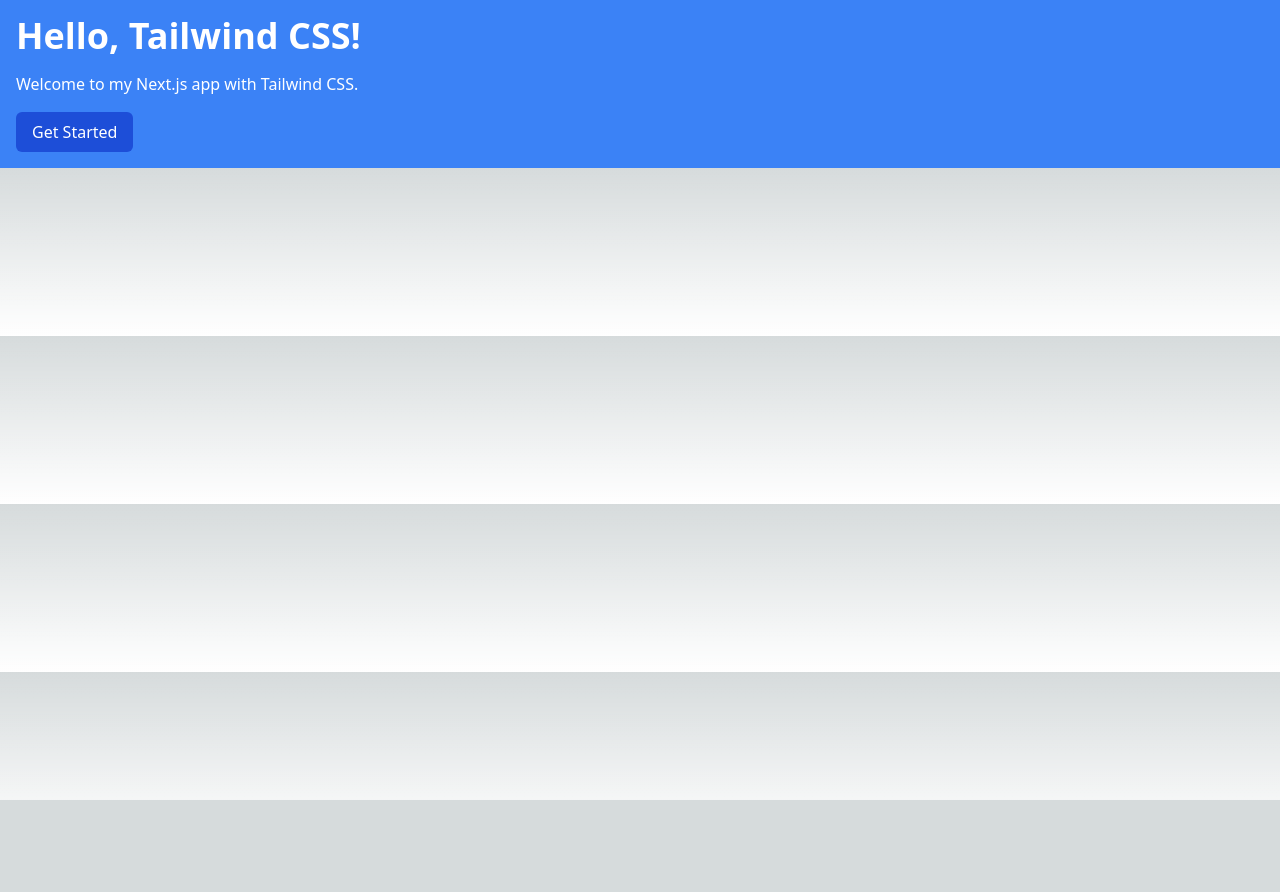
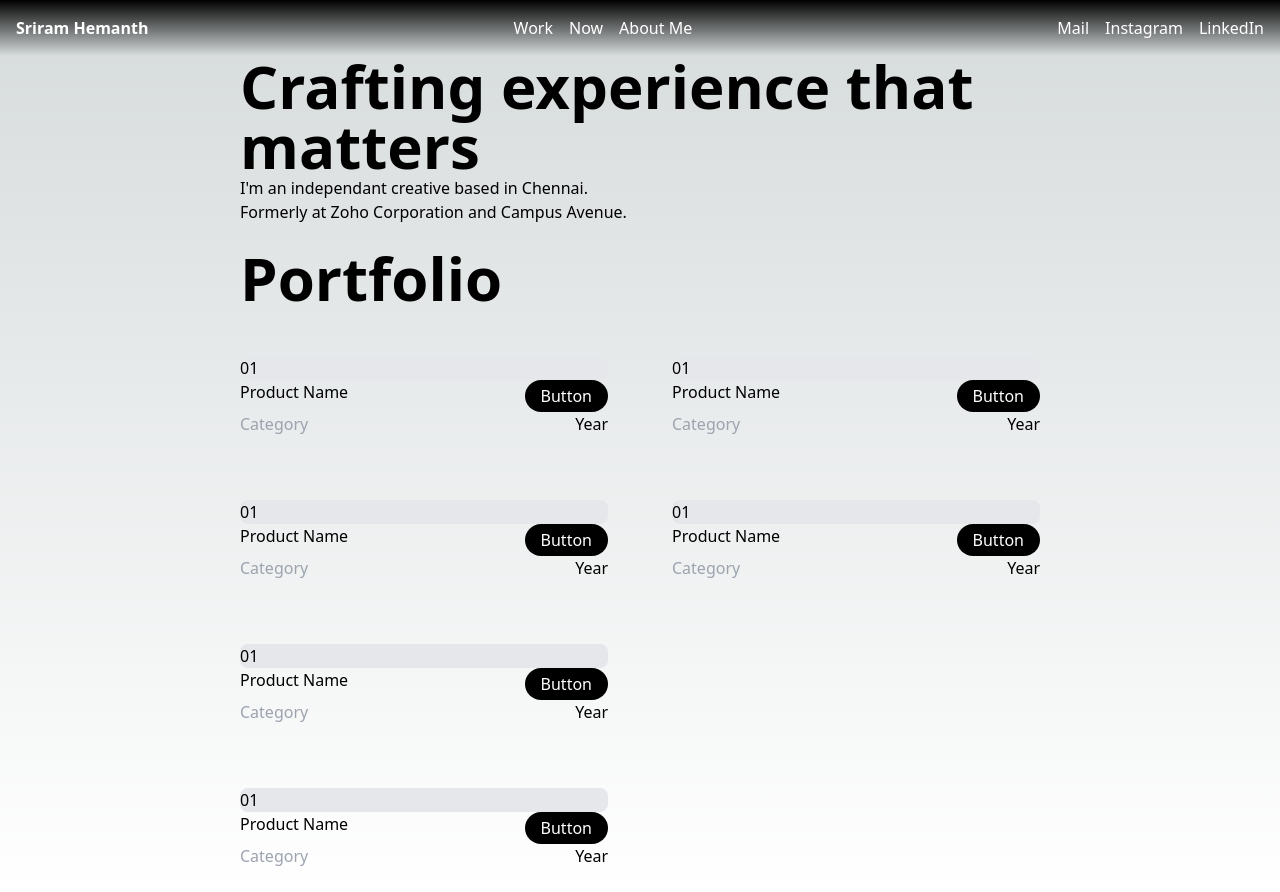
Before and after one commit to sriramph98/portfolio, a Next.js app: page / in a window 1280 px wide. Before the commit the page ends 800 px from the top, so only its background shows below. Built offline with nearby package versions, Linux system fonts and the light colour scheme.

Commit message:
bug fixes

```diff
--- /dev/null
+++ b/src/components/footer.tsx
@@ -0,0 +1,23 @@
+import { Inter } from 'next/font/google'
+import React from 'react'
+
+
+const inter = Inter({ subsets: ['latin'] })
+
+export default function Footer() {
+  return (
+
+    <React.Fragment >
+
+<div  class="flex footer">
+<p class="w-full">Designed and developed by Sriram P H</p>
+<p class="w-full text-right">2023 © All rights reserved</p>
+
+</div>
+
+    </React.Fragment>
+
+
+
+  )
+}
--- /dev/null
+++ b/src/components/navbar.tsx
@@ -0,0 +1,47 @@
+import { Inter } from 'next/font/google'
+import React from 'react'
+import Link from 'next/link'
+
+const inter = Inter({ subsets: ['latin'] })
+
+export default function NavBar() {
+  return (
+
+    <React.Fragment>
+
+<nav class="flex items-center justify-between bg-gradient-to-t from-transparent to-black p-4 sticky top-0">
+  <div class="text-white font-bold">
+    <a href="#">Sriram Hemanth</a>
+  </div>
+
+  <div class="flex space-x-4">
+    <Link href="/" class="text-white hover:text-gray-300">Work</Link>
+    <Link href="/now" class="text-white hover:text-gray-300">Now</Link>
+    <Link href="/aboutMe" class="text-white hover:text-gray-300">About Me</Link>
+
+  </div>
+
+
+  <div class="flex space-x-4">
+    <a href="mailto:sriramph9812@gmail.com" target="_blank" class="text-white hover:text-gray-300">
+      Mail
+    </a>
+    <a href="https://twitter.com/sriramph98" target="_blank" class="text-white hover:text-gray-300">
+      Instagram
+    </a>
+    <a href="https://linkedin.com/in/sriram-ph" target="_blank" class="text-white hover:text-gray-300">
+      LinkedIn
+    </a>
+  </div>
+
+
+
+</nav>
+
+
+    </React.Fragment>
+
+
+
+  )
+}
--- a/src/pages/_app.tsx
+++ b/src/pages/_app.tsx
@@ -1,6 +1,14 @@
 import '@/styles/globals.css'
 import type { AppProps } from 'next/app'
+import NavBar from '@/components/navbar'
+import Footer  from '@/components/footer'
 
 export default function portfolio({ Component, pageProps }: AppProps) {
-  return <Component {...pageProps} />
+
+  return <>
+
+   <NavBar/>
+ <Component {...pageProps} />
+ {/* <Footer /> */}
+  </>
 }
--- /dev/null
+++ b/src/pages/aboutMe.tsx
@@ -0,0 +1,127 @@
+/* About Me */
+
+import Image from 'next/image'
+import { Inter } from 'next/font/google'
+import React from 'react'
+
+
+
+
+const inter = Inter({ subsets: ['latin'] })
+
+export default function AboutMe() {
+  return (
+
+    <React.Fragment>
+<div>
+
+<div class="px-4 md:px-40 lg:px-60 ">
+
+  <div>
+<p class="bigTitle">About Me</p>
+
+<p class="paragraph">As a User Experience Designer, I bring a unique blend of design and technical skills to the table. With over 3 years of experience in creating intuitive and user-centered designs, I am passionate about improving the way people interact with technology.</p>
+
+{/* Experience & Education */}
+
+<div class="flex ">
+
+{/* Experience */}
+
+  <div class="w-full">
+<p class="subtitle">Experience</p>
+
+<div>
+
+  <p class="heading">Zoho Corporation</p>
+  <div class="flex"><p>UI Designer</p><p>•</p><p>2021 - 2023</p></div>
+  <p class="caption">Collaborated with cross-functional teams to design user interfaces for iOS, iPadOS, Apple TV, macOS apps, and websites. My focus was to enhance the user experience, resulting in an improved product.</p>
+
+</div>
+
+
+<div>
+
+  <p class="heading">Campus Avenue</p>
+  <div class="flex"><p>Intern | UX Designer</p><p>•</p><p>Oct '18 to Dec '18</p></div>
+  <p class="caption">Developed the user experience for an EduTech application, which was extensively used for pitching the product to potential stakeholders.</p>
+
+</div>
+
+
+<div>
+
+  <p class="heading">One More Rep</p>
+  <div class="flex"><p>Freelance | Video Editor</p><p>•</p><p>Oct '18 to Dec '18</p></div>
+  <p class="caption">Worked closely with the production team to ensure that the videos were edited to a high standard and met the desired objectives. This included selecting appropriate music, adding graphics and special effects, and ensuring that the videos were consistent in terms of tone and style.</p>
+
+</div>
+
+
+<div>
+
+  <p class="heading">Sri Venkateswara College of Engineering</p>
+  <div class="flex"><p>Student Volunteer</p><p>•</p><p>Sep '18 - Sep '20</p></div>
+  <p class="caption">Created a series of posters and other publicity materials that helped promote the event and drew in a huge crowd. From brainstorming concepts to selecting the perfect color schemes and typography, I loved every aspect of the design process</p>
+
+</div>
+
+  </div>
+
+  {/* Education */}
+
+  <div class="w-full">
+  <p class="subtitle">Education</p>
+
+<div>
+
+  <p class="heading">Indiana University Bloomington</p>
+  <div class="flex"><p>Incoming Student (HCI/d)</p><p>•</p><p>2023 - 2025</p></div>
+
+</div>
+
+
+<div>
+
+  <p class="heading">Sri Venkateswara College of Engineering </p>
+  <div class="flex"><p>B.E in Computer Science Engineering</p><p>•</p><p>2016 - 2020</p></div>
+
+</div>
+
+
+<div>
+
+  <p class="heading">KRM Public School</p>
+  <div class="flex"><p>Higher Secondary in Science</p><p>•</p><p>2014 - 2016</p></div>
+
+</div>
+
+
+
+
+  </div>
+
+</div>
+
+<hr></hr>
+
+<div>
+  <p class="subtitle">Let's create something amazing together!</p>
+<p class="paragraph">From brainstorming to implementation, I'll be there every step of the way to ensure your vision is achieved. </p>
+</div>
+
+</div>
+
+
+
+
+
+</div>
+</div>
+
+
+    </React.Fragment>
+
+
+  )
+}
--- a/src/pages/index.tsx
+++ b/src/pages/index.tsx
@@ -1,17 +1,171 @@
 import Image from 'next/image'
 import { Inter } from 'next/font/google'
+import Link from 'next/link'
+import React from 'react'
 
 
 const inter = Inter({ subsets: ['latin'] })
 
-export default function Home() {
+export default function Work() {
   return (
-    <div className="bg-blue-500 text-white p-4">
-    <h1 className="text-4xl font-bold">Hello, Tailwind CSS!</h1>
-    <p className="mt-4">Welcome to my Next.js app with Tailwind CSS.</p>
-    <button className="bg-blue-700 hover:bg-blue-600 mt-4 px-4 py-2 rounded-md">
-      Get Started
-    </button>
+
+    <React.Fragment>
+<div>
+
+  <div class="px-4 md:px-40 lg:px-60 ">
+
+    <div>
+
+    <p class="quote">Crafting experience  that matters</p>
+    <div>
+      <p class="paragraph">I'm an independant creative based in Chennai.</p>
+      <p class="paragraph">Formerly at Zoho Corporation and Campus Avenue.</p>
+
+    </div>
+
+
   </div>
+
+
+  <p class="bigTitle ">Portfolio</p>
+
+
+<div class="grid grid-rows-4 grid-flow-col gap-16 py-6">
+
+  <div>
+
+    <div class="card">01</div>
+
+    <div>
+      <div class="cardDescription">
+        <div class="cardProduct">Product Name</div>
+        <button class="cardBtn cardBtnText">Button</button>
+
+    </div>
+
+    <div class="cardDescription">
+      <div class="caption">Category</div>
+      <div class="cardYear">Year</div>
+
+  </div>
+
+    </div>
+
+
+  </div>
+  <div>
+
+    <div class="card">01</div>
+
+    <div>
+      <div class="cardDescription">
+        <div class="cardProduct">Product Name</div>
+        <button class="cardBtn cardBtnText">Button</button>
+
+    </div>
+
+    <div class="cardDescription">
+      <div class="caption">Category</div>
+      <div class="cardYear">Year</div>
+
+  </div>
+
+    </div>
+
+
+  </div>
+  <div>
+
+    <div class="card">01</div>
+
+    <div>
+      <div class="cardDescription">
+        <div class="cardProduct">Product Name</div>
+        <button class="cardBtn cardBtnText">Button</button>
+
+    </div>
+
+    <div class="cardDescription">
+      <div class="caption">Category</div>
+      <div class="cardYear">Year</div>
+
+  </div>
+
+    </div>
+
+
+  </div>
+  <div>
+
+    <div class="card">01</div>
+
+    <div>
+      <div class="cardDescription">
+        <div class="cardProduct">Product Name</div>
+        <button class="cardBtn cardBtnText">Button</button>
+
+    </div>
+
+    <div class="cardDescription">
+      <div class="caption">Category</div>
+      <div class="cardYear">Year</div>
+
+  </div>
+
+    </div>
+
+
+  </div>
+  <div>
+
+    <div class="card">01</div>
+
+    <div>
+      <div class="cardDescription">
+        <div class="cardProduct">Product Name</div>
+        <button class="cardBtn cardBtnText">Button</button>
+
+    </div>
+
+    <div class="cardDescription">
+      <div class="caption">Category</div>
+      <div class="cardYear">Year</div>
+
+  </div>
+
+    </div>
+
+
+  </div>
+  <div>
+
+    <div class="card">01</div>
+
+    <div>
+      <div class="cardDescription">
+        <div class="cardProduct">Product Name</div>
+        <button class="cardBtn cardBtnText">Button</button>
+
+    </div>
+
+    <div class="cardDescription">
+      <div class="caption">Category</div>
+      <div class="cardYear">Year</div>
+
+  </div>
+
+    </div>
+
+
+  </div>
+
+</div>
+
+</div>
+
+</div>
+
+    </React.Fragment>
+
   )
 }
--- /dev/null
+++ b/src/pages/now.tsx
@@ -0,0 +1,66 @@
+import Image from 'next/image'
+import { Inter } from 'next/font/google'
+import React from 'react'
+
+const inter = Inter({ subsets: ['latin'] })
+
+export default function Now() {
+  return (
+
+    <React.Fragment>
+
+      <div>
+
+        <div class="px-4 md:px-40 lg:px-60 ">
+
+          <p class="bigTitle">Now</p>
+          <p>Inspired by Derek Sivers</p>
+          <p class="paragraph">Currently, I'm focused on enhancing my design skills and strategy. I'm constantly exploring new techniques and tools to improve my craft. Apart from work, I've made a personal goal to read more books this year, and I'm excited to dive into some inspiring design and technology literature.</p>
+          <p class="footnote">Last updated February 2023</p>
+          <p class="subtitle">Reading</p>
+
+          <div class="grid grid-row-2 grid-flow-col gap-16 py-6">
+
+
+
+  <div class="card flex">
+    <div class="w-full">1</div>
+<div class="w-full">
+  <div>Name</div>
+  <div>Author</div>
+</div>
+  </div>
+
+    <div class="card flex">
+    <div class="w-full">1</div>
+<div class="w-full">
+  <div>Name</div>
+  <div>Author</div>
+</div>
+  </div>
+
+
+
+
+
+  </div>
+
+
+</div>
+
+
+
+
+
+
+        </div>
+
+
+
+
+    </React.Fragment>
+
+
+
+  )
+}
--- a/src/styles/globals.css
+++ b/src/styles/globals.css
@@ -2,6 +2,62 @@
 @tailwind components;
 @tailwind utilities;
 
+.paragraph{
+@apply text-black dark:text-white
+}
+
+.caption{
+  @apply text-gray-400 dark:text-gray-600 w-full
+}
+
+.cardBtn{
+  @apply bg-black dark:bg-white
+}
+
+.cardBtnText{
+  @apply text-white dark:text-black py-1 px-4 rounded-full
+}
+
+.cardYear{
+  @apply text-black dark:text-white
+}
+
+.cardProduct{
+  @apply text-black dark:text-white w-full
+}
+
+.quote{
+  @apply text-black dark:text-white text-2xl md:text-4xl lg:text-6xl font-bold
+}
+
+.bigTitle{
+  @apply text-black dark:text-white text-2xl md:text-4xl lg:text-6xl font-bold py-6
+}
+
+.cardDescription{
+  @apply flex
+}
+
+
+.card{
+@apply  rounded-lg bg-gray-200 dark:bg-gray-600
+}
+
+.footnote{
+  @apply text-gray-400 dark:text-gray-600 w-full
+}
+
+.subtitle{
+  @apply text-black dark:text-white w-full text-3xl py-6 font-bold
+}
+
+.heading{
+  @apply text-black dark:text-white w-full text-2xl
+}
+
+.footer{
+  @apply  bg-gray-100 dark:bg-gray-700 p-4 bottom-0
+}
 
 :root {
   --foreground-rgb: 0, 0, 0;
```
